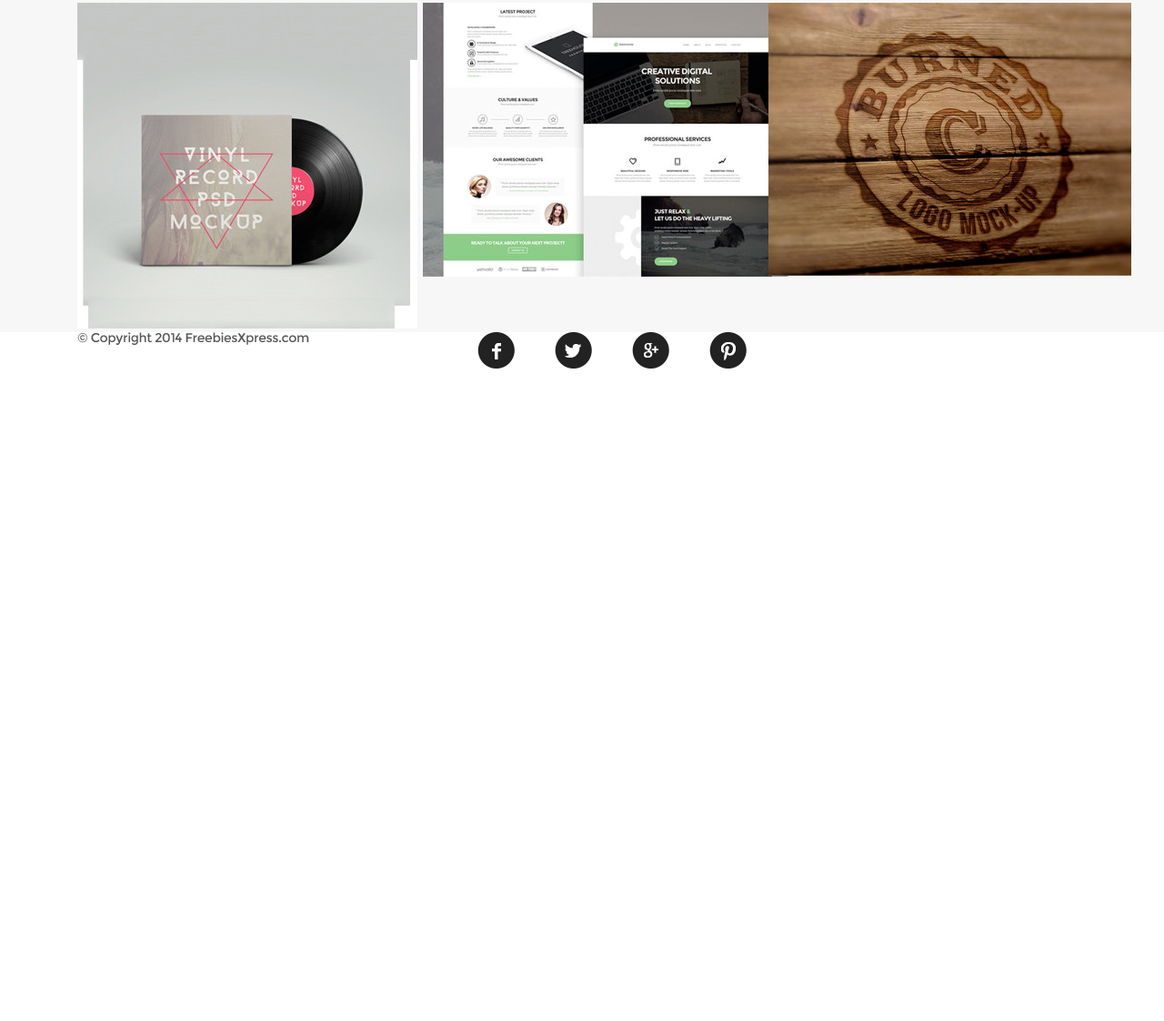
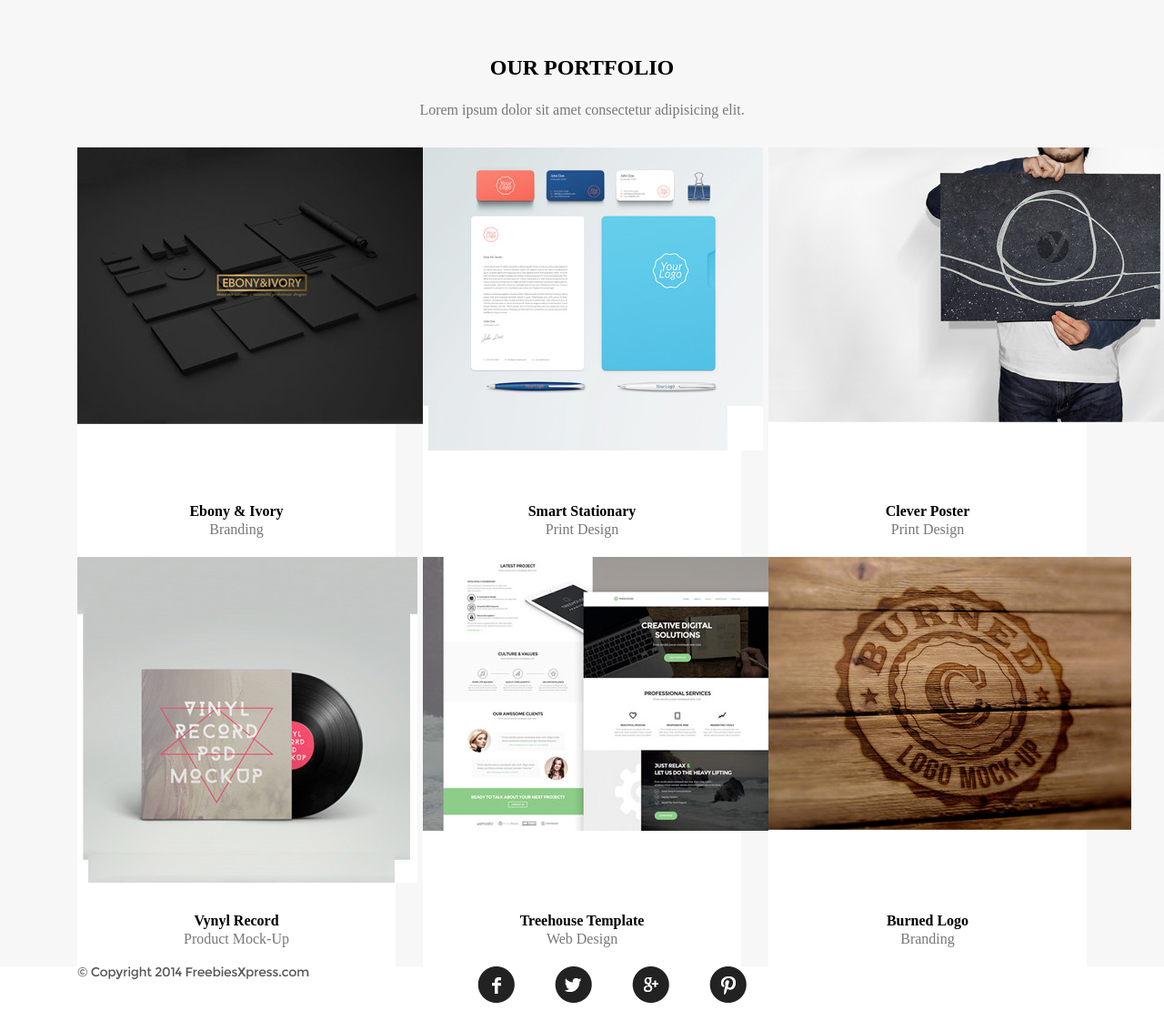
Before and after one commit to stiffelbo/golden, a website: page index.html in a window 1280 px wide. Shown: the part 1409-2531 px from the top of the page at 91% size. Before the commit the page ends 1834 px from the top, so only its background shows below. Drawn offline with Linux system fonts and the light colour scheme.

Commit message:
sevices, portfolio done

```diff
--- a/index.html
+++ b/index.html
@@ -68,7 +68,7 @@
             <div class="row ">
                 <div class="col-md-4 col-sm-12 ">
                     <div class="services-card ">
-                        <img src="images/basket.png " alt="ecommerce ">
+                        <img src="images/basket.png " alt="ecommerce " class="services-icon ">
                         <h4>
                             E-commerce
                         </h4>
@@ -79,7 +79,7 @@
                 </div>
                 <div class="col-md-4 col-sm-12 ">
                     <div class="services-card ">
-                        <img src="images/computer.png " alt="web design ">
+                        <img src="images/computer.png " alt="web design " class="services-icon ">
                         <h4>
                             Responsive Web
                         </h4>
@@ -90,7 +90,7 @@
                 </div>
                 <div class="col-md-4 col-sm-12 ">
                     <div class="services-card ">
-                        <img src="images/lock.png " alt="web security ">
+                        <img src="images/lock.png " alt="web security " class="services-icon ">
                         <h4>
                             Web Security
                         </h4>
@@ -108,24 +108,72 @@
             <p>Lorem ipsum dolor sit amet consectetur adipisicing elit.</p>
             <div class="row ">
                 <div class="col-md-4 col-sm-12 ">
+                    <div class="portfolio-card ">
+                        <div class="card-image ">
                             <img src="../images/5.jpg ">
                         </div>
+                        <div class="card-footer ">
+                            <h4>Ebony & Ivory</h4>
+                            <p>Branding</p>
+                        </div>
+                    </div>
+                </div>
                 <div class="col-md-4 col-sm-12 ">
+                    <div class="portfolio-card ">
+                        <div class="card-image ">
                             <img src="../images/4.jpg ">
                         </div>
+                        <div class="card-footer ">
+                            <h4>Smart Stationary</h4>
+                            <p>Print Design</p>
+                        </div>
+                    </div>
+                </div>
                 <div class="col-md-4 col-sm-12 ">
+                    <div class="portfolio-card ">
+                        <div class="card-image ">
                             <img src="../images/3.jpg ">
+                        </div>
+                        <div class="card-footer ">
+                            <h4>Clever Poster</h4>
+                            <p>Print Design</p>
+                        </div>
+                    </div>
                 </div>
             </div>
             <div class="row ">
                 <div class="col-md-4 col-sm-12 ">
+                    <div class="portfolio-card ">
+                        <div class="card-image ">
                             <img src="../images/2.jpg ">
                         </div>
+                        <div class="card-footer ">
+                            <h4>Vynyl Record</h4>
+                            <p>Product Mock-Up</p>
+                        </div>
+                    </div>
+                </div>
                 <div class="col-md-4 col-sm-12 ">
+                    <div class="portfolio-card ">
+                        <div class="card-image ">
                             <img src="../images/1.jpg ">
                         </div>
+                        <div class="card-footer ">
+                            <h4>Treehouse Template</h4>
+                            <p>Web Design</p>
+                        </div>
+                    </div>
+                </div>
                 <div class="col-md-4 col-sm-12 ">
+                    <div class="portfolio-card ">
+                        <div class="card-image ">
                             <img src="../images/6.jpg ">
+                        </div>
+                        <div class="card-footer ">
+                            <h4>Burned Logo</h4>
+                            <p>Branding</p>
+                        </div>
+                    </div>
                 </div>
             </div>
         </div>
--- a/sass/style.scss
+++ b/sass/style.scss
@@ -21,6 +21,14 @@ a {
     margin: 0;
 }
 
+
+/*variables*/
+
+$color-gold: #fed136;
+$color-primary-background: #ffffff;
+$color-secondary-background: #f7f7f7;
+$color-primary-text: #000000;
+$color-secondary-text: #777777;
 header {
     position: relative;
     padding-top: 20px;
@@ -64,8 +72,72 @@ header {
     }
 }
 
+.services {
+    margin: 150px 0;
+    .services-card {
+        text-align: center;
+        img {
+            width: 73;
+            height: 73;
+            border: 4px solid transparent;
+            border-radius: 50%;
+            box-sizing: border-box;
+            &:hover {
+                border: 4px solid #fed136;
+            }
+        }
+        h4 {
+            margin-top: 1rem;
+            color: $color-primary-text;
+        }
+        p {
+            margin-top: 1rem;
+            color: $color-secondary-text;
+        }
+    }
+}
+
 .portfolio {
+    padding-top: 100px;
     background-color: #f7f7f7;
+    text-align: center;
+    h2 {
+        text-transform: uppercase;
+    }
+    p {
+        margin: 1.5rem 0 2rem 0;
+        color: $color-secondary-text;
+    }
+    .portfolio-card {
+        display: flex;
+        flex-direction: column;
+        justify-content: center;
+        background-color: $color-primary-background;
+        min-height: 450px;
+        .card-image {
+            position: relative;
+            flex: 1;
+            img {
+                position: absolute;
+                top: 0;
+                left: 0;
+            }
+        }
+        .card-footer {
+            flex: 1;
+            max-height: 3rem;
+            width: 100%;
+            align-self: flex-end;
+            text-align: center;
+            display: flex;
+            flex-direction: column;
+            justify-content: center;
+        }
+        p {
+            margin: 0.1rem 0 2rem 0;
+            color: $color-secondary-text;
+        }
+    }
 }
 
 footer {
```
Also changed, not shown: css/style.css, images/basket.png, images/computer.png, images/lock.png, 1 other file. Lines whose indentation alone changed are shown as unchanged.
